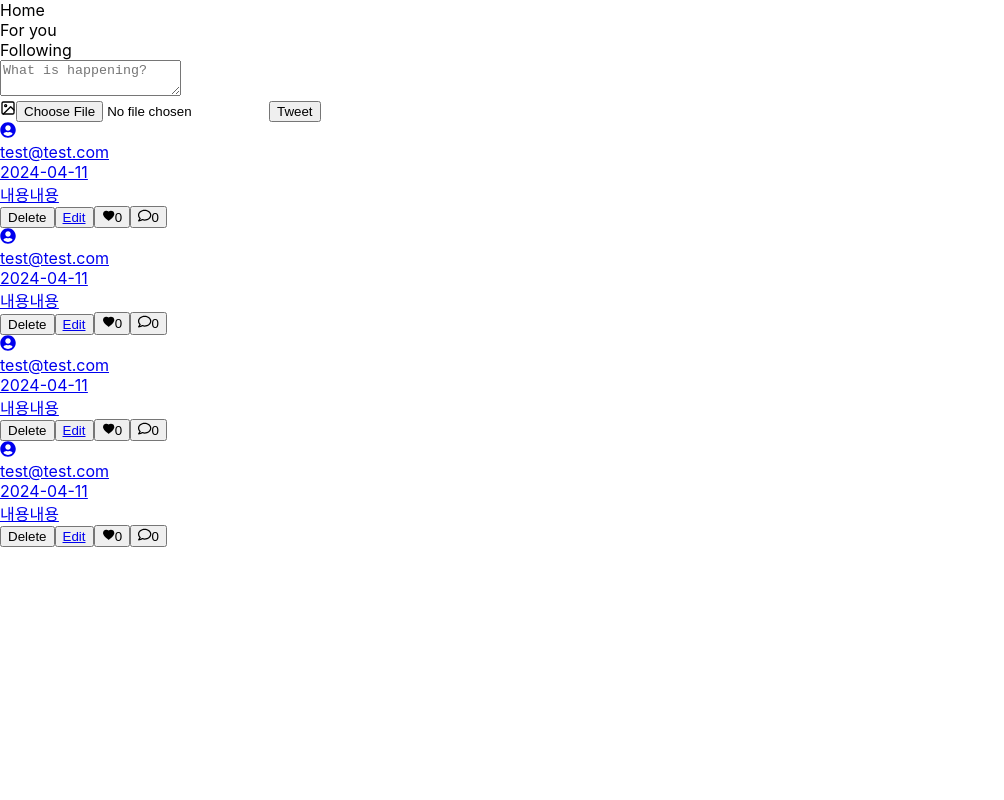
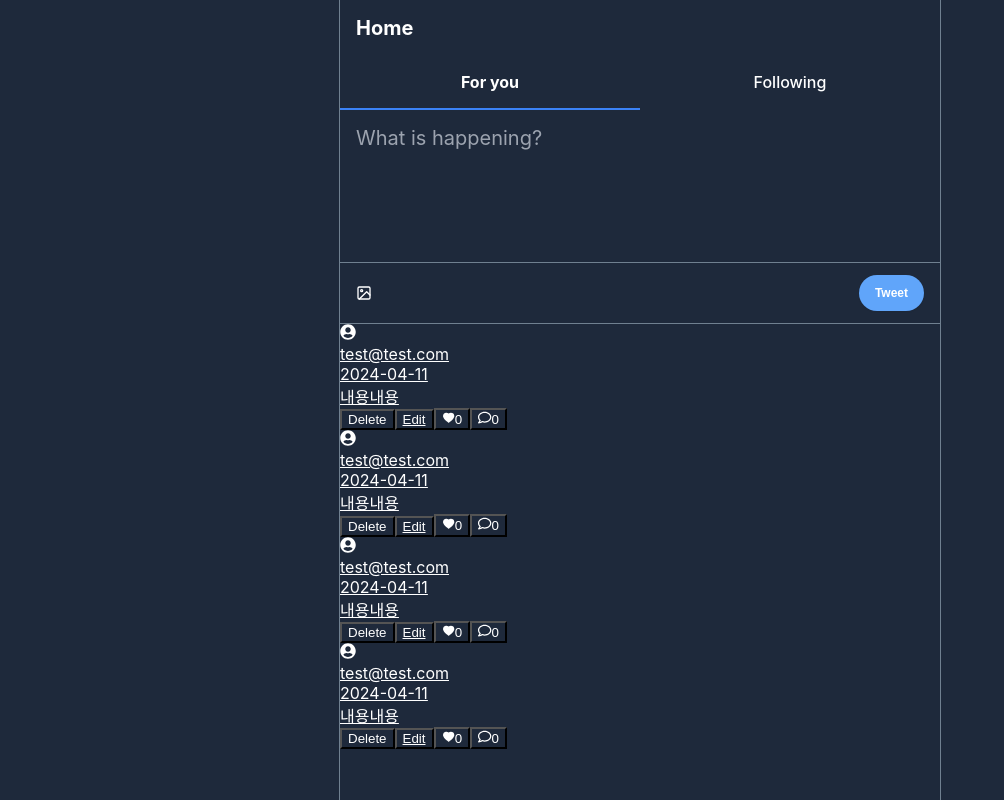
Before and after one commit to LKJ970524/twitter, a React (Create React App) app: page / in a window 1280 px wide. Shown: the whole page, without its empty margins (0-1004 px from the left). Built offline with nearby package versions, Linux system fonts and the light colour scheme.

Commit message:
feature/3-2 메인 페이지 스타일링 적용(SCSS)

```diff
--- a/src/index.scss
+++ b/src/index.scss
@@ -1,13 +1,124 @@
+$background: #1e293b;
+$activeBg: #3c495f5f;
+$white: #fff;
+$border: #708090;
+$primaryColor: #60a5fa;
+$activeBorder: #3b82f6;
+$grayText: #9ca3af;
+$danger: #dc2646;
+$dangerhover: #dc26268e;
+$gray: #6b7280;
+
+$font: -apple-system, BlinkMacSystemFont, "Segoe UI", "Roboto", "Oxygen",
+  "Ubuntu", "Cantarell", "Fira Sans", "Droid Sans", "Helvetica Neue", sans-serif;
+
+//! 전체 레이아웃
 body {
   margin: 0;
-  font-family: -apple-system, BlinkMacSystemFont, 'Segoe UI', 'Roboto', 'Oxygen',
-    'Ubuntu', 'Cantarell', 'Fira Sans', 'Droid Sans', 'Helvetica Neue',
-    sans-serif;
+  font-family: $font;
   -webkit-font-smoothing: antialiased;
   -moz-osx-font-smoothing: grayscale;
 }
 
-code {
-  font-family: source-code-pro, Menlo, Monaco, Consolas, 'Courier New',
-    monospace;
+* {
+  background-color: $background;
+  color: $white;
 }
+
+.layout {
+  max-width: 600px;
+  margin: 0 auto;
+  position: relative;
+  border-left: 1px solid $border;
+  border-right: 1px solid $border;
+  min-height: 100vh;
+}
+
+.button {
+  padding: 0.2rem 0.8rem;
+  border-radius: 999px;
+  font-size: 12px;
+  line-height: 1.25rem;
+  font-weight: 600;
+  border: none;
+  cursor: pointer;
+  box-shadow: 0 1px 2px 0 rgba(0, 0, 0, 0.05);
+}
+
+// home 레이아웃
+.home {
+  &__title {
+    padding: 16px;
+    font-weight: 700;
+    font-size: 20px;
+  }
+
+  &__tabs {
+    width: 100%;
+    display: grid;
+    grid-template-columns: repeat(2, minmax(0, 1fr));
+  }
+
+  &__tab {
+    text-align: center;
+    font-weight: 500;
+    padding: 16px;
+    cursor: pointer;
+
+    &-active {
+      font-weight: 700;
+      border-bottom: 2px solid $activeBorder;
+    }
+
+    &:hover,
+    &:focus {
+      background-color: $activeBg;
+    }
+  }
+}
+
+.post-form {
+  &__textarea {
+    font-family: $font;
+    min-height: 120px;
+    display: block;
+    width: calc(100% - 32px);
+    padding: 16px;
+    border: none;
+    resize: none;
+    outline: none;
+    font-size: 20px;
+    border-bottom: 1px solid $border;
+
+    &::placeholder {
+      font-family: $font;
+      color: $grayText;
+      font-size: 20px;
+    }
+  }
+
+  &__submit-area {
+    display: flex;
+    padding: 0.75rem 1rem;
+    justify-content: space-between;
+    border-bottom: 1px solid $border;
+
+    .post-form__file {
+      display: flex;
+      padding-left: 0 1rem;
+      flex-direction: column;
+      justify-content: center;
+      cursor: pointer;
+    }
+
+    .hidden {
+      display: none;
+    }
+  }
+
+  &__submit-btn {
+    @extend .button;
+    padding: 0.5rem 1rem;
+    background-color: $primaryColor;
+  }
+}
```
